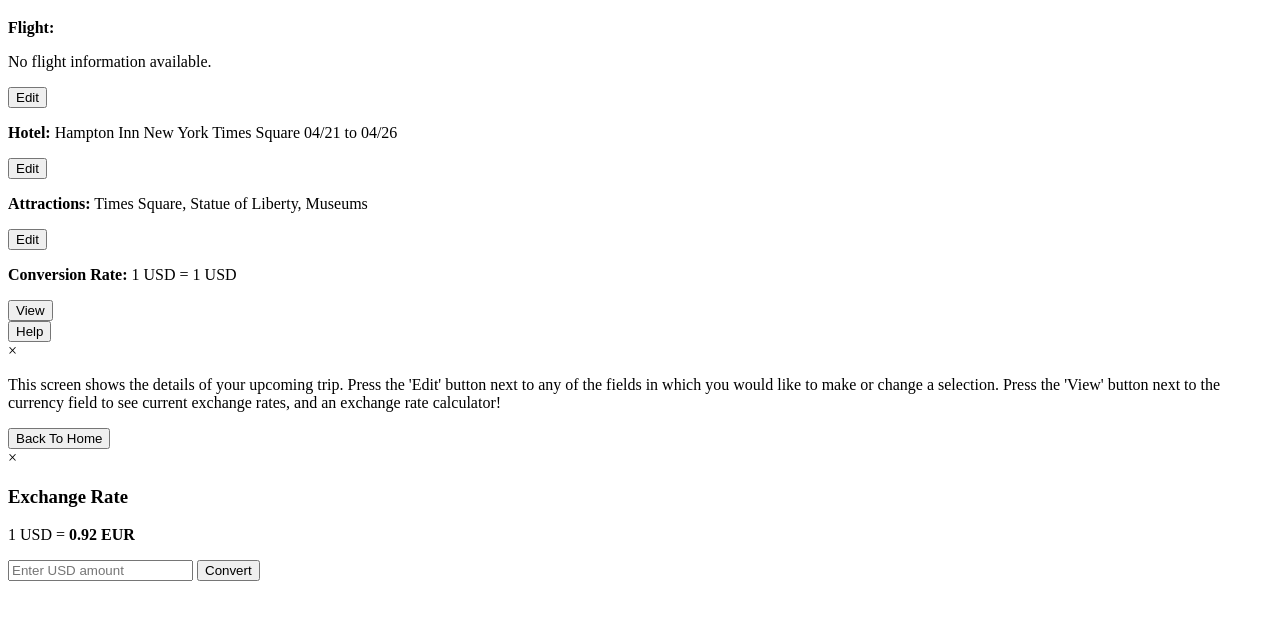
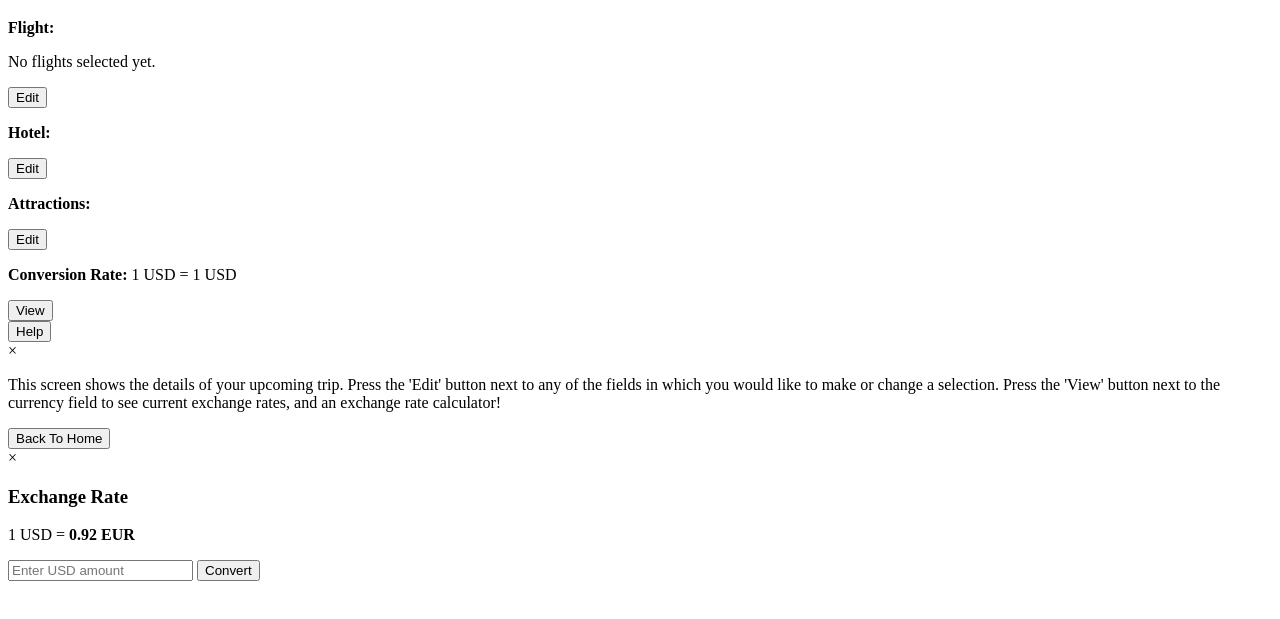
Before and after one commit to btmunger/CS361-Project, a website: page public/viewplan.html in a window 1280 px wide. Shown: the part 61-680 px from the top of the page. Drawn offline with Linux system fonts and the light colour scheme.

Commit message:
Added comments to .js files, removed text placeholders in the view plan HTML file

```diff
--- a/public/createnew.js
+++ b/public/createnew.js
@@ -1,14 +1,17 @@
 document.addEventListener("DOMContentLoaded", function () {
+    // Get the itinerary form element and the current itinerary number
     const form = document.querySelector("form");
-
     const curr_itinerary = localStorage.getItem("curr_itinerary");
 
+    // When the form is submitted...
     form.addEventListener("submit", function (event) {
         event.preventDefault();
 
+        // Get the title/description for the itinerary, save to local storage
         localStorage.setItem("itinerary" + curr_itinerary, document.getElementById("title").value);
         localStorage.setItem("itinerary" + curr_itinerary + "_desc", document.getElementById("description").value);
 
+        // Redirect user to viewplan page
         window.location.href = "viewplan.html";
     });
 });
--- a/public/viewplan.html
+++ b/public/viewplan.html
@@ -17,12 +17,12 @@
     </div>
 
     <div class="field">
-      <p><strong>Hotel:</strong> Hampton Inn New York Times Square 04/21 to 04/26</p>
+      <p><strong>Hotel:</strong><p id="hotelinfo"></p>
       <button class="edit-btn">Edit</button>
     </div>
 
     <div class="field">
-      <p><strong>Attractions:</strong> Times Square, Statue of Liberty, Museums</p>
+      <p><strong>Attractions:</strong><p id="attractinfo"></p></p>
       <button class="edit-btn">Edit</button>
     </div>
 
--- a/public/viewplan.js
+++ b/public/viewplan.js
@@ -1,13 +1,13 @@
+// Log for confirming the itinerary number
 console.log("Current Itinerary:" + localStorage.getItem("curr_itinerary"))
 
+// Functions for opening/closing the help modal
 function openModal() {
     document.getElementById("helpModal").style.display = "block";
 }
-
 function closeModal() {
     document.getElementById("helpModal").style.display = "none";
 }
-
 window.onclick = function(event) {
     const helpModal = document.getElementById("helpModal");
     const exchangeModal = document.getElementById("exchangeModal");
@@ -21,16 +21,17 @@ window.onclick = function(event) {
     }
 };
 
+// Functions for opening/closing the currency exchange modal
 function openExchangeModal() {
     document.getElementById("exchangeModal").style.display = "block";
 }
-
 function closeExchangeModal() {
     document.getElementById("exchangeModal").style.display = "none";
     document.getElementById("usdAmount").value = "";
     document.getElementById("convertedResult").innerText = "";
 }
 
+// Function for converting the currency
 function convertCurrency() {
     const usd = parseFloat(document.getElementById("usdAmount").value);
     if (!isNaN(usd)) {
@@ -41,23 +42,28 @@ function convertCurrency() {
     }
 }
 
+// Function for returning the user to the welcome screen
 function returnHome() {
     window.location.href = "welcome_view.html";
 }
 
 document.addEventListener("DOMContentLoaded", () => {
     const itineraryKey = localStorage.getItem("curr_itinerary");
+    // Departure / Arrival flight raw information
     const depRaw = localStorage.getItem("itinerary" + itineraryKey + "_flightdep");
     const arrivRaw = localStorage.getItem("itinerary" + itineraryKey + "_flightarriv");
-
+    // Console log the flight raw information
     console.log("depRaw:", depRaw);
     console.log("arrivRaw:", arrivRaw);
 
+    // If a flight has been chosen (with both the departure and arrival chosen)
     if (depRaw && arrivRaw) {
         try {
+            // Attempt to parse the flight information
             const dep = JSON.parse(depRaw);
             const arriv = JSON.parse(arrivRaw);
 
+            // Format time
             const formatTime = (iso) => {
                 const date = new Date(iso);
                 return date.toLocaleString(undefined, {
@@ -66,6 +72,7 @@ document.addEventListener("DOMContentLoaded", () => {
                 });
             };
 
+            // Define departure / arrival text
             const depText = `
                 Outbound Flight:
                 Airline: ${dep.airline}
@@ -73,7 +80,6 @@ document.addEventListener("DOMContentLoaded", () => {
                 To: ${dep.to} at ${formatTime(dep.toTime)}
                 Price: $${dep.price}
             `.trim();
-
             const arrivText = `
                 Return Flight:
                 Airline: ${arriv.airline}
@@ -82,14 +88,15 @@ document.addEventListener("DOMContentLoaded", () => {
                 Price: $${arriv.price}
             `.trim();
 
+            // Set the element text to the parsed flight information
             document.getElementById("flightinfo").innerText = `${depText}\n\n${arrivText}`;
         } catch (e) {
+            // An error occured parsing the flight information
             console.error("Failed to parse flight data:", e);
             document.getElementById("flightinfo").innerText = "Error loading flight information.";
         }
     } else {
-        document.getElementById("flightinfo").innerText = "No flight information available.";
+        // No flight has been chosen yet
+        document.getElementById("flightinfo").innerText = "No flights selected yet.";
     }
-
-    console.log("Flight info loaded");
 });
```
Also changed, not shown: public/welcome_view.js (+7 -1 lines).
